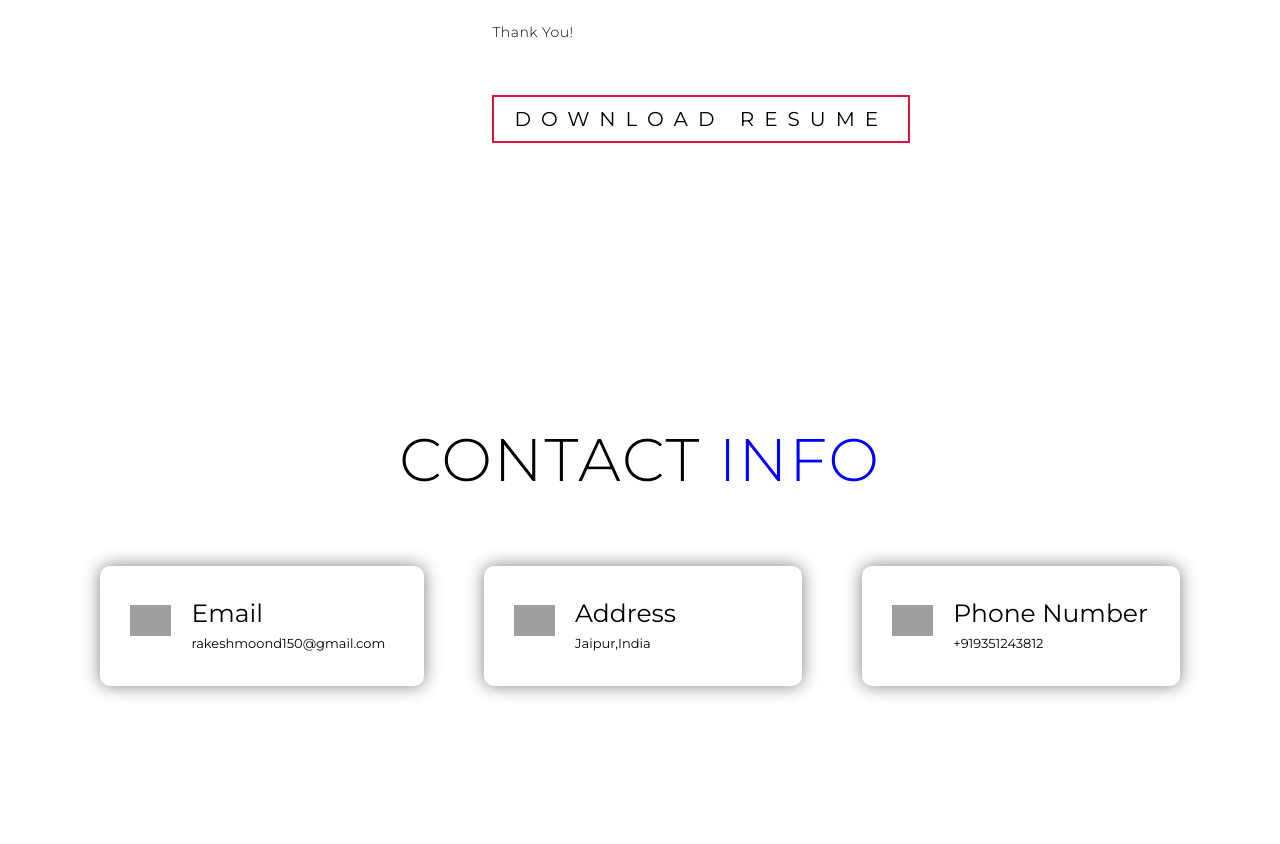
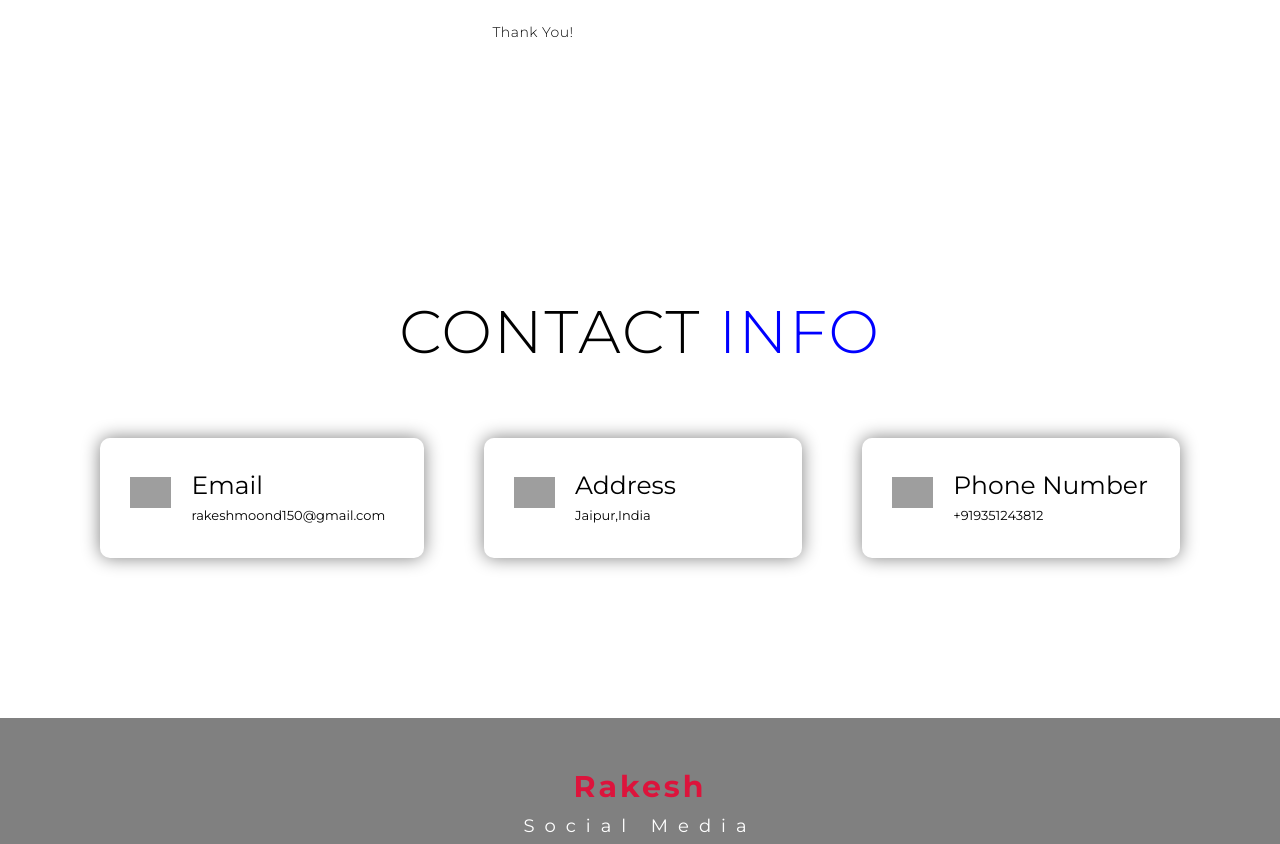
Before and after one commit to Rakeshmoond/My-Website, a plain HTML site: page index.html in a window 1280 px wide. Shown: the part 5150-5994 px from the top of the page. Drawn offline with Linux system fonts and the light colour scheme; no server answers; grey boxes are pictures that could not be loaded.

Commit message:
new website

```diff
--- a/index.html
+++ b/index.html
@@ -206,8 +206,7 @@
                     <br>
                     Thank You!
                 </p>
-                <a href="https://doc-10-8o-docs.googleusercontent.com/docs/securesc/0k4lo6o7hl01g34ptojdn5vo46o580b7/si8ecel2hvg7ctv9n0rk9ab0c5j9p52g/1611843225000/15916225179375584707/15916225179375584707/1T2I0_Ei4GiiyF7agc48nkdSQsmH-UB8L?e=download&authuser=0&nonce=k1hpbqqn5qnr4&user=15916225179375584707&hash=0m4qs7srncmll18mfkcdj2mptd64cghm"
-                    class="cta" download="">Download Resume</a>
+
             </div>
         </div>
     </section>
```
